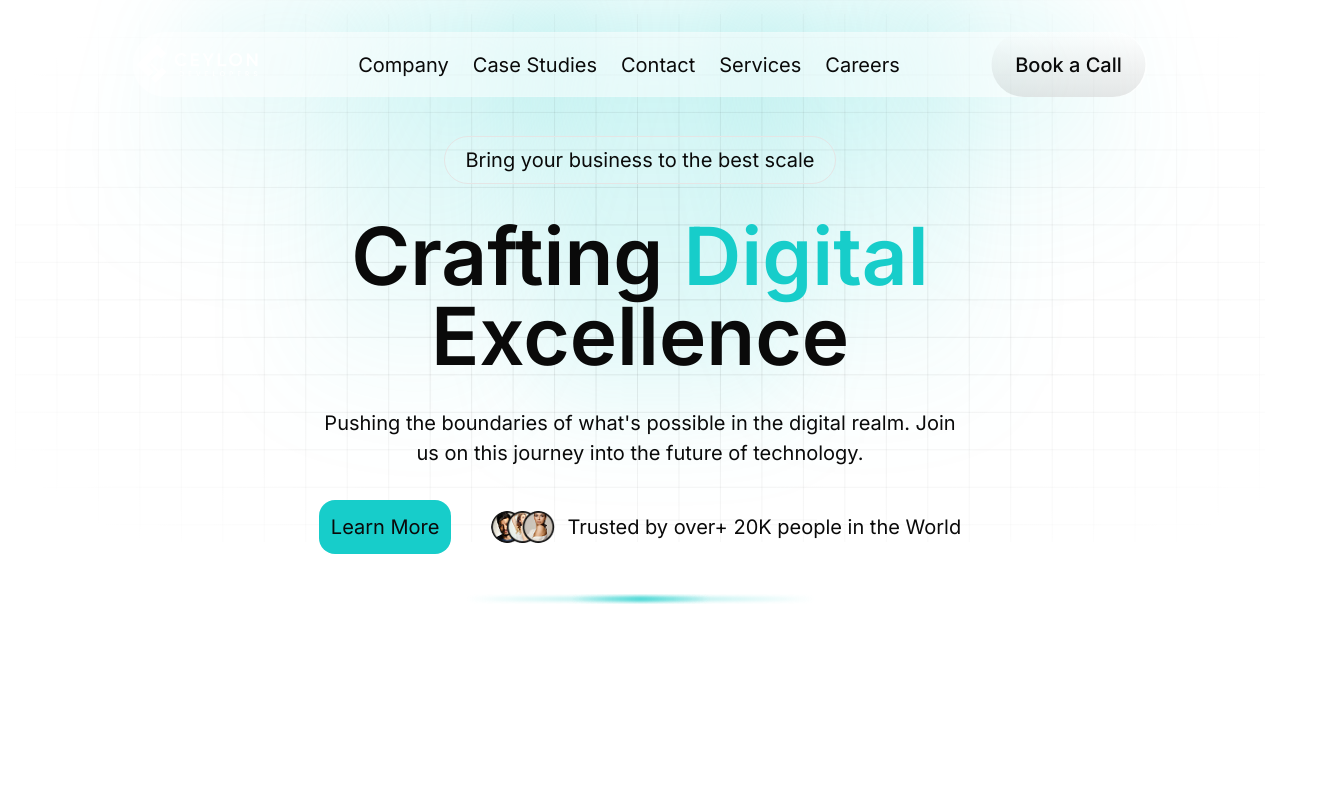
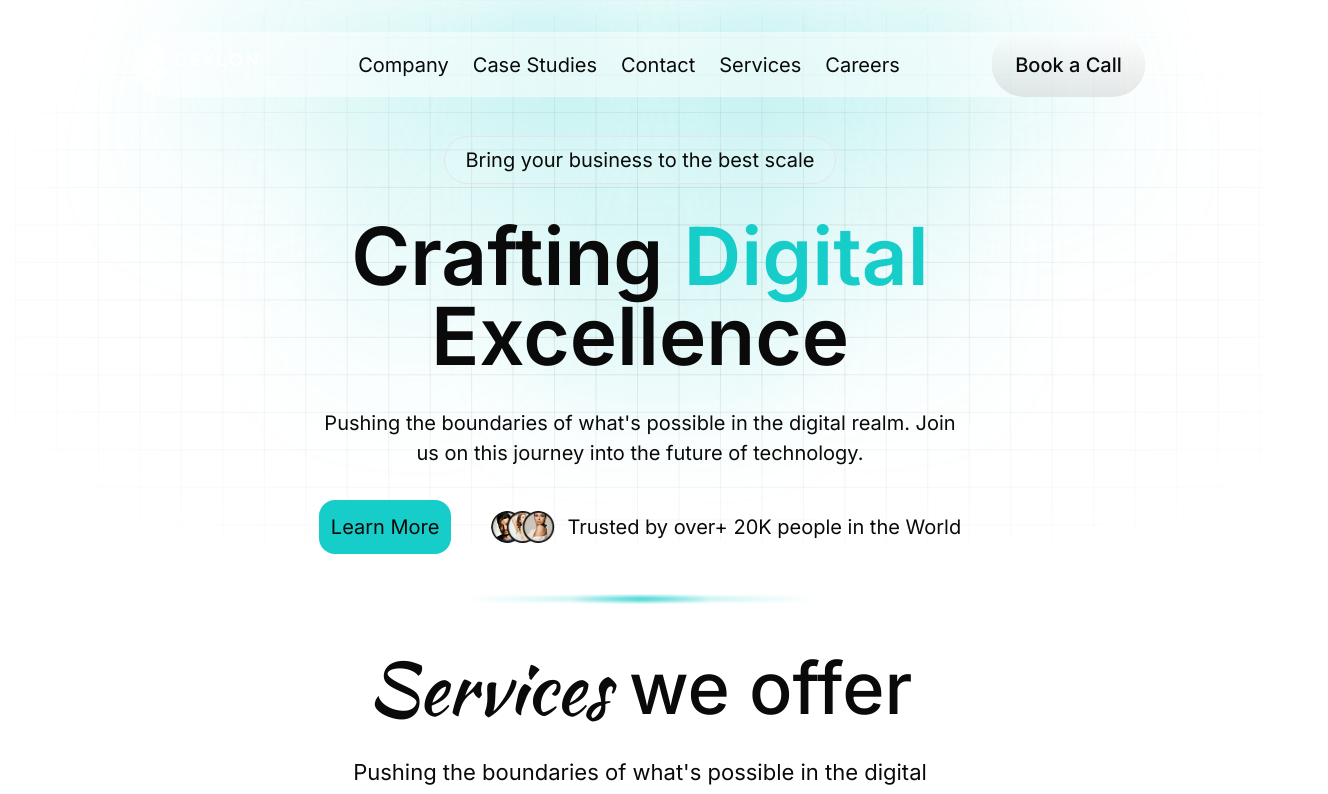
Before and after one commit to Roshen-Perera/ceylon-developers-portfolio, a Next.js app: page / in a window 1280 px wide. Shown: the top 794 px of the page, 1328 px wide, since content can reach past the window. Built offline with nearby package versions, Linux system fonts and the light colour scheme.

Commit message:
Remove commented-out code in Home component for cleaner structure

```diff
--- a/app/page.tsx
+++ b/app/page.tsx
@@ -23,7 +23,7 @@ export default function Home() {
         <NavBar />
         <HeroSection/>
       </div>
-      {/* <Services/>
+      <Services/>
       <Why/>
       <Approach/>
       <WeDoSection/>
@@ -48,7 +48,7 @@ export default function Home() {
       </div>
       <footer className="py-12 mt-12">
         <Footer />
-      </footer> */}
+      </footer>
     </>
   );
 }
```
